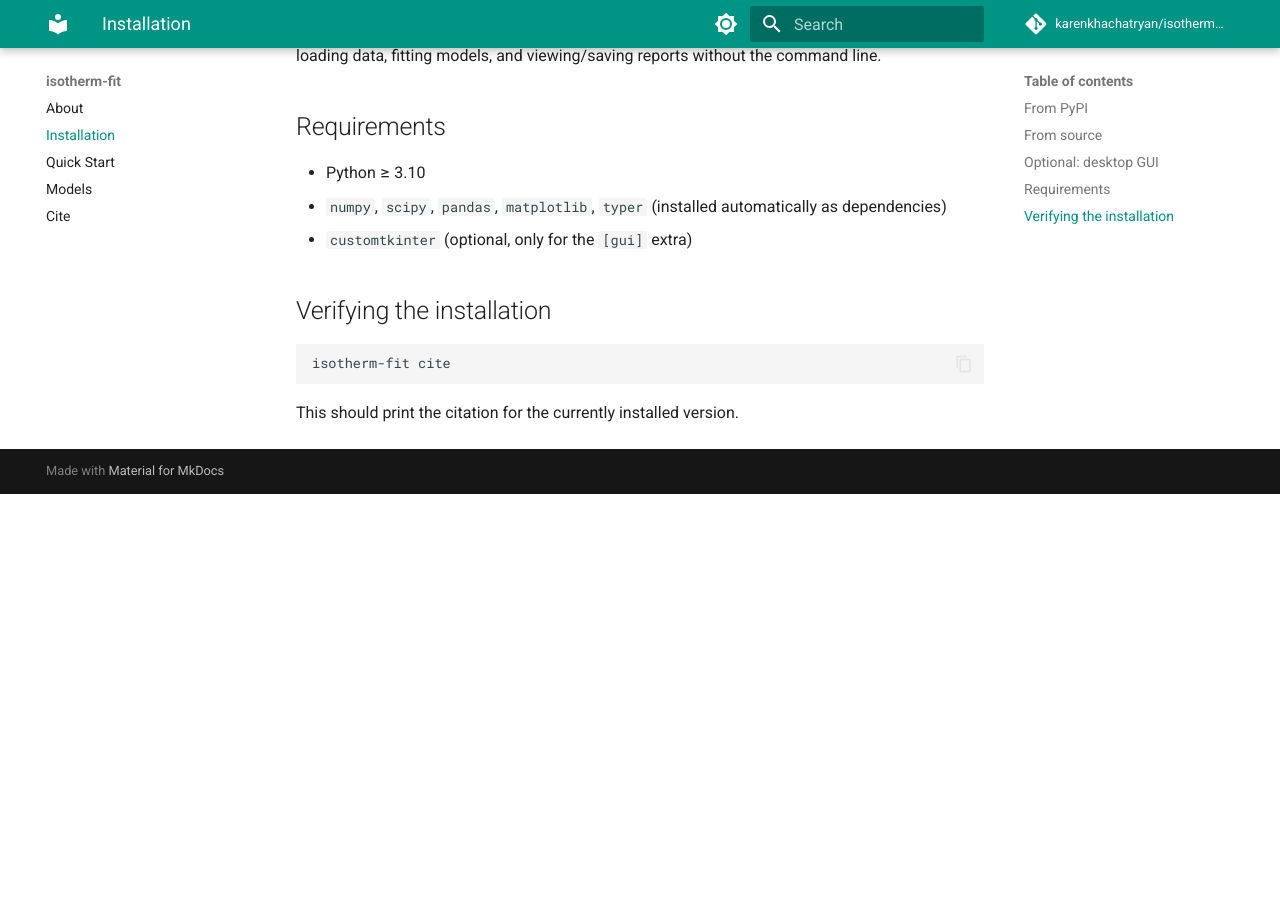
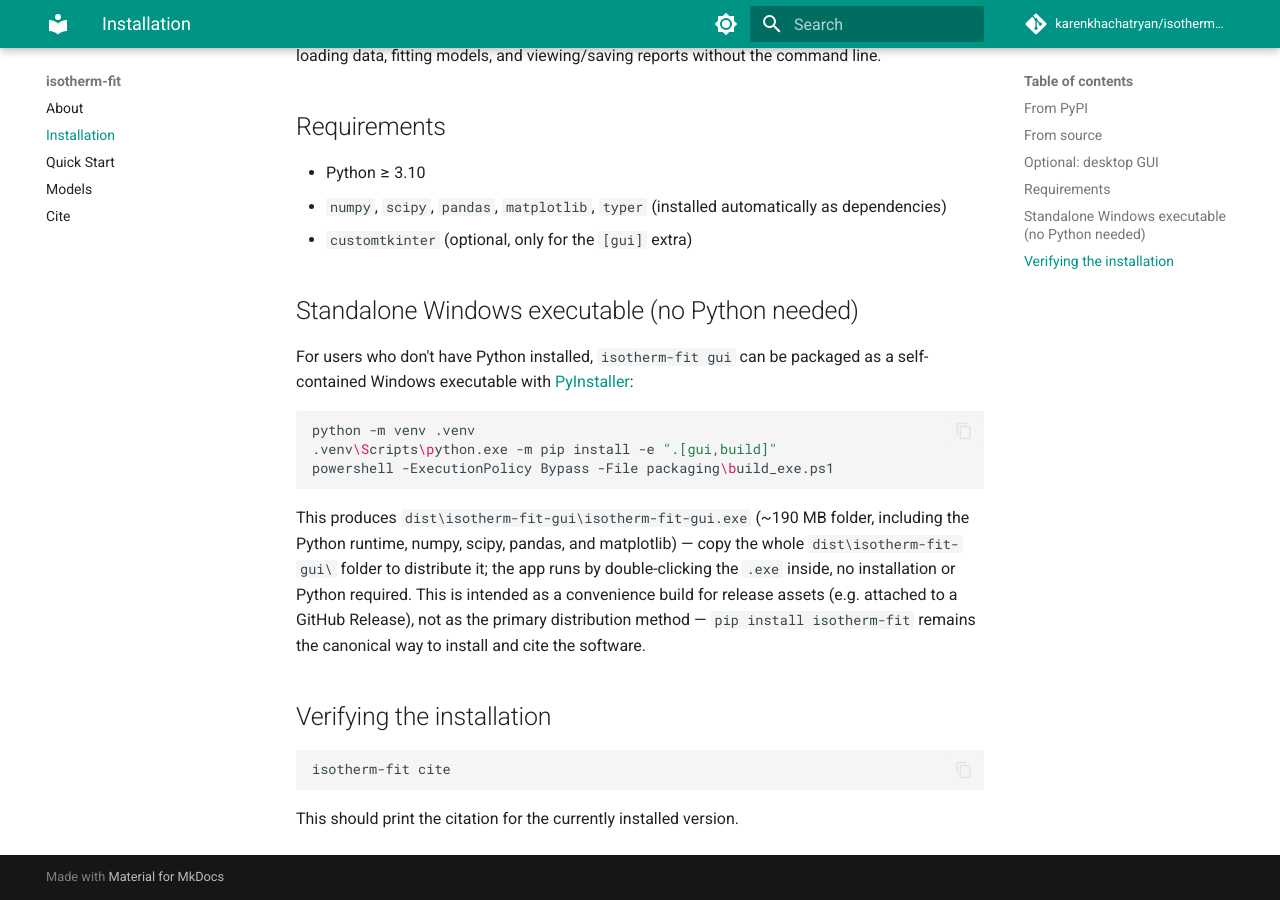
Before and after one commit to karenkhachatryan-lab/isotherm-fit, an MkDocs documentation site: the page built from docs/installation.md, in a window 1280 px wide and 900 px high, scrolled down 569 px. Built offline with MkDocs 1.6.1 and Material for MkDocs 9.7.7, drawn with Linux system fonts in a browser that asks for light colours; comment, search, counter and statistics services are not loaded; before the commit the page ends 1063 px from its top, so only the background shows below that.

Commit message:
Add PyInstaller build script for a standalone Windows GUI exe
packaging/build_exe.ps1 packages isotherm_fit.gui as a --onedir PyInstaller
build (dist/isotherm-fit-gui/isotherm-fit-gui.exe), for users without a
Python install. Verified end-to-end: built, launched, and confirmed the
window opens and responds correctly. pip install remains the primary,
citable distribution method; this is a convenience release asset.

````diff
--- a/docs/installation.md
+++ b/docs/installation.md
@@ -28,6 +28,18 @@ Adds [CustomTkinter](https://github.com/TomSchimansky/CustomTkinter) (CC0-licens
 - `numpy`, `scipy`, `pandas`, `matplotlib`, `typer` (installed automatically as dependencies)
 - `customtkinter` (optional, only for the `[gui]` extra)
 
+## Standalone Windows executable (no Python needed)
+
+For users who don't have Python installed, `isotherm-fit gui` can be packaged as a self-contained Windows executable with [PyInstaller](https://pyinstaller.org/):
+
+```bash
+python -m venv .venv
+.venv\Scripts\python.exe -m pip install -e ".[gui,build]"
+powershell -ExecutionPolicy Bypass -File packaging\build_exe.ps1
+```
+
+This produces `dist\isotherm-fit-gui\isotherm-fit-gui.exe` (~190 MB folder, including the Python runtime, numpy, scipy, pandas, and matplotlib) — copy the whole `dist\isotherm-fit-gui\` folder to distribute it; the app runs by double-clicking the `.exe` inside, no installation or Python required. This is intended as a convenience build for release assets (e.g. attached to a GitHub Release), not as the primary distribution method — `pip install isotherm-fit` remains the canonical way to install and cite the software.
+
 ## Verifying the installation
 
 ```bash
--- a/pyproject.toml
+++ b/pyproject.toml
@@ -47,6 +47,9 @@ docs = [
 gui = [
     "customtkinter>=5.2",
 ]
+build = [
+    "pyinstaller>=6.0",
+]
 
 [project.urls]
 Homepage = "https://github.com/karenkhachatryan/isotherm-fit"
````
Also changed, not shown: README.md (+2 -0 lines), 2 other files.
